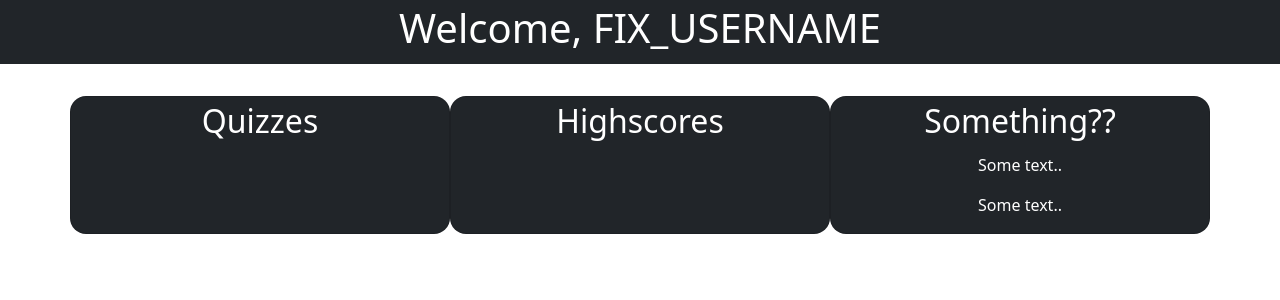
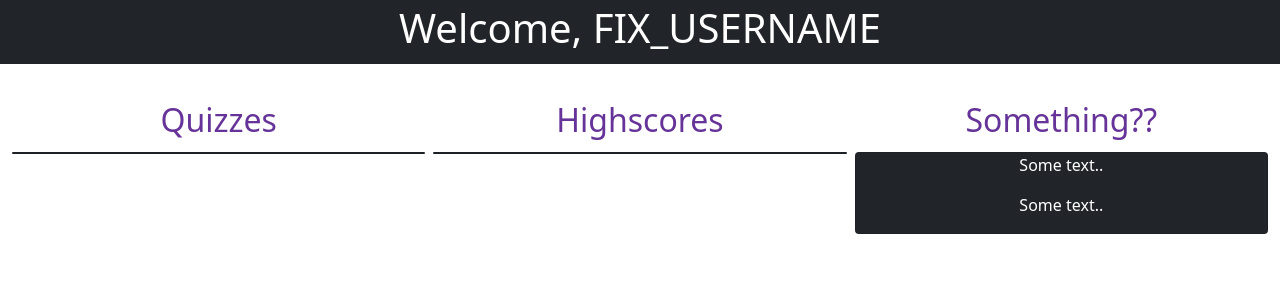
Before and after one commit to JadeAshford/TriviaCrackRemix, a Flask app: page /dashboard in a window 1280 px wide. Shown: the part 173-473 px from the top of the page. Run offline with Flask 2, Linux system fonts and the light colour scheme.

Commit message:
made dashboard prettier

```diff
--- a/Frontend/templates/dashboard.html
+++ b/Frontend/templates/dashboard.html
@@ -1,25 +1,32 @@
 <!DOCTYPE html>
 <html lang="en" dir="ltr">
+
 <head>
   <meta charset="utf-8">
   <title>It's not Trivia Crack!</title>
 </head>
+
 <body>
   {%extends "navtemplate.html" %}
   {% block content %}
   <div class=" p-1 bg-dark text-white">
     <h1 class="h1 text-center">Welcome, FIX_USERNAME</h1>
   </div>
-    <div class="container text-center" style="margin-top: 2rem">
-      <div class="row">
-        <div class="col-sm-4 card bg-dark text-white" style="border-radius: 1rem;">
-          <h2 class="text-center" style="padding: 5px;">Quizzes</h2>
+  <div class="container-fluid text-center" style="margin-top: 2rem">
+    <div class="row g-2">
+      <div class="col-sm-4" style="border-radius: 1rem;">
+        <h2 class="text-center" style="padding: 5px; color: rebeccapurple">Quizzes</h2>
+        <div class="col-md-12 card bg-dark text-white">
         </div>
-        <div class="col-sm-4 card bg-dark text-white" style="border-radius: 1rem;">
-          <h2 class="text-center" style="padding: 5px;">Highscores</h2>
       </div>
-        <div class="col-sm-4 card bg-dark text-white" style="border-radius: 1rem;">
-          <h2 class="text-center" style="padding: 5px;">Something??</h2>
+      <div class="col-sm-4" style="border-radius: 1rem;">
+        <h2 class="text-center" style="padding: 5px; color:rebeccapurple;">Highscores</h2>
+        <div class="col-md-12 card bg-dark text-white">
+        </div>
+      </div>
+      <div class="col-sm-4" style="border-radius: 1rem;">
+        <h2 class="text-center" style="padding: 5px; color: rebeccapurple">Something??</h2>
+        <div class="col-md-12 card bg-dark text-white">
           <div class="well">
             <p>Some text..</p>
           </div>
@@ -28,7 +35,9 @@
           </div>
         </div>
       </div>
+    </div>
   </div><br>
   {% endblock %}
 </body>
+
 </html>
```
Lines whose indentation alone changed are shown as unchanged.
